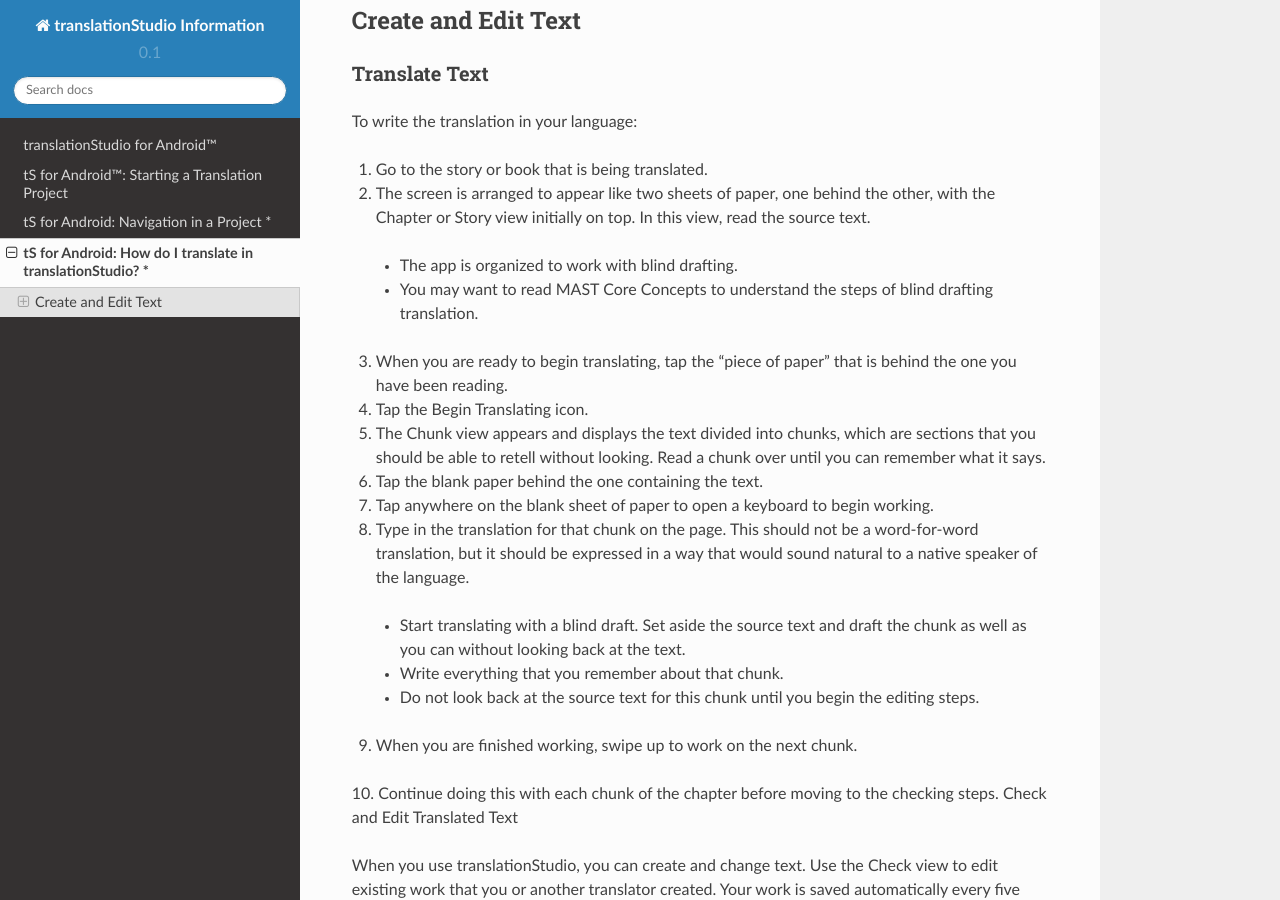
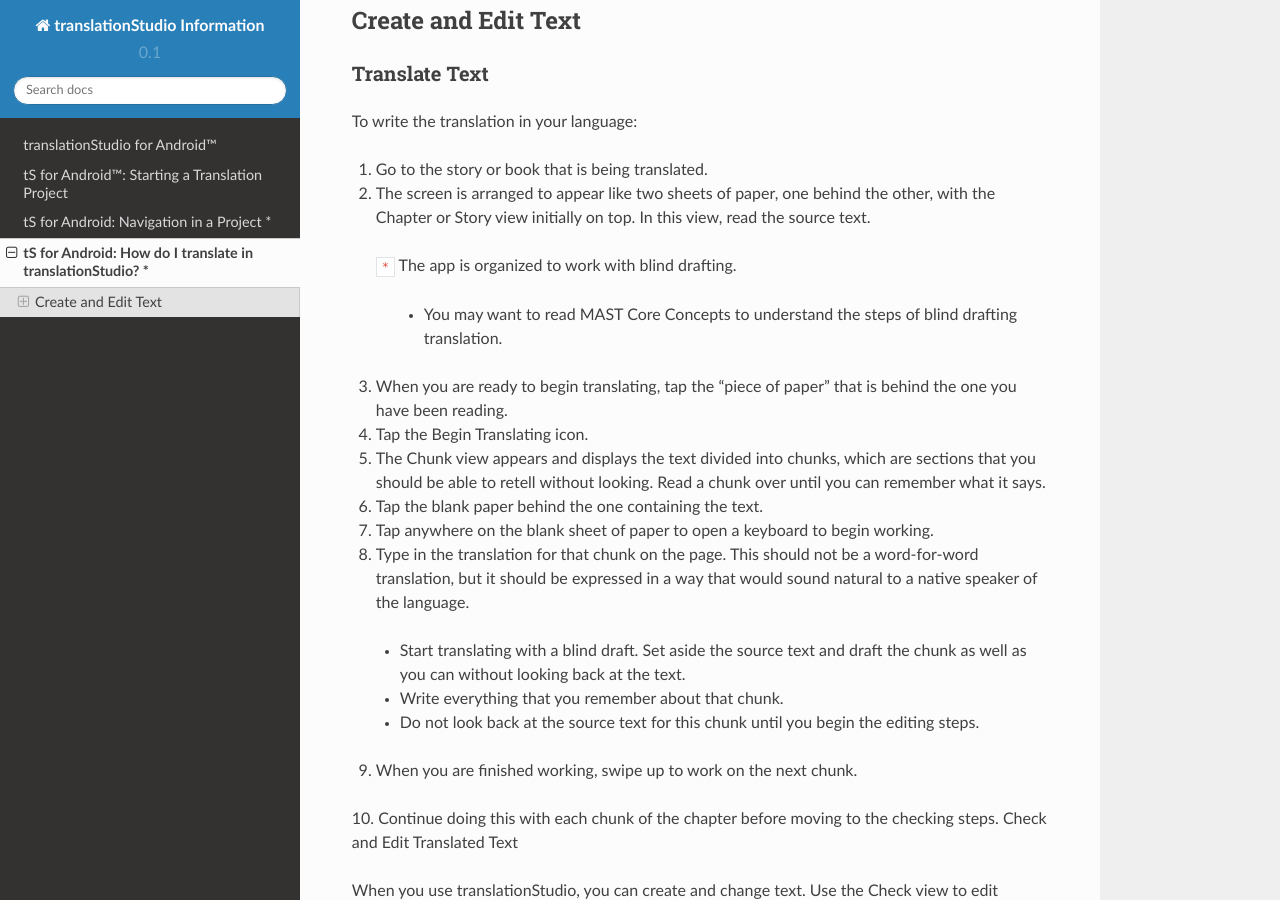
Before and after one commit to unfoldingWord-dev/translationStudio-Info, a Sphinx documentation site: the page built from docs/tTranslate.rst, in a window 1280 px wide and 900 px high, scrolled down 683 px. Built offline with Sphinx 7.4.7 and the Read the Docs theme 2.0.0, drawn with Linux system fonts in a browser that asks for light colours; pages that are not in the unit, such as notebooks, are missing from menus.

```diff
--- a/docs/tTranslate.rst
+++ b/docs/tTranslate.rst
@@ -35,7 +35,7 @@ To write the translation in your language:
 
 2.	The screen is arranged to appear like two sheets of paper, one behind the other, with the Chapter or Story view initially on top. In this view, read the source text.
 
-  * The app is organized to work with blind drafting.
+ ``*`` The app is organized to work with blind drafting.
 
   * You may want to read MAST Core Concepts to understand the steps of blind drafting translation.
 
```
